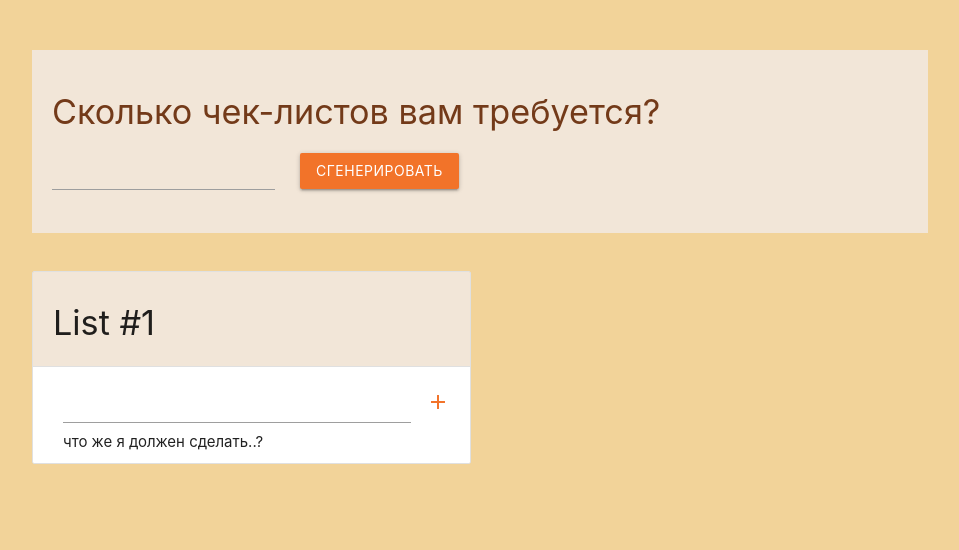
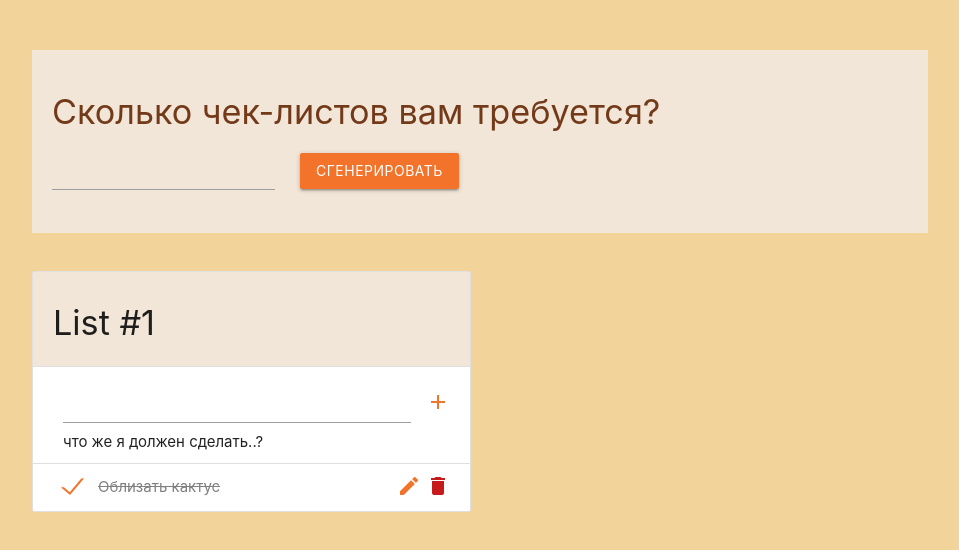
Before and after one commit to LinaCor/note-sheet, a React (Create React App) app: page / in a window 1280 px wide. Shown: the top 550 px of the page, without its empty margins (160-1119 px from the left). Built offline with nearby package versions, Linux system fonts and the light colour scheme.

Commit message:
fix logic

```diff
--- a/src/components/List.js
+++ b/src/components/List.js
@@ -4,19 +4,23 @@ import { useContext } from "react";
 import { ListContext } from "../context";
 
 
-export default function List() {
+export default function List({ id, index }) {
 
   const { listItems, addNewListItem } = useContext(ListContext);
+  const currentList = listItems[index].items;
+
 
   function clickInput() {
-    const input = document.querySelector('.list-input');
+    const input = document.querySelector(`.list-input-${index}`);
+
     if (input.value) {
       const newObject = {
         id: uuidv4(),
         title: input.value,
         isChecked: false,
+        indexList: index,
       }
-      addNewListItem(newObject);
+      addNewListItem(newObject, index);
       input.value = '';
     } else {
       return;
@@ -32,11 +36,11 @@ export default function List() {
   return (
     <div className="collection-container">
       <ul className="collection with-header">
-        <li className="collection-header"><h4>List #1</h4></li>
+        <li className="collection-header"><h4>List #{index + 1}</h4></li>
         <li className="collection-item">
           <div>
             <label className="collection-input">
-              <input type="text" className="list-input"
+              <input type="text" className={`list-input-${index}`}
                 onKeyDown={handleKeyPress}
               />
               <button className="secondary-content" onClick={clickInput}><i className="material-icons add-icon">add</i></button>
@@ -44,7 +48,7 @@ export default function List() {
             <span>что же я должен сделать..?</span>
           </div>
         </li>
-        {listItems.map((el) => {
+        {currentList.map((el) => {
           return <ListItem key={el.id} {...el} />
         })}
       </ul>
--- a/src/components/ListItem.js
+++ b/src/components/ListItem.js
@@ -1,13 +1,13 @@
 import { useContext } from "react";
 import { ListContext } from "../context";
 
-export default function ListItem({ title, id, isChecked }) {
+export default function ListItem({ title, id, isChecked, indexList }) {
 
   const { removeListItem, changeListitem, isItemChecked } = useContext(ListContext);
 
   const handleChecked = (evt) => {
     if (evt.target.checked || !evt.target.checked) {
-      isItemChecked(id);
+      isItemChecked(id, indexList);
     }
   }
 
@@ -21,10 +21,10 @@ export default function ListItem({ title, id, isChecked }) {
         <span className="label-content">{title}</span>
       </label>
       <button className="secondary-content"
-        onClick={() => changeListitem(id)}
+        onClick={() => changeListitem(id, indexList)}
       ><i className="material-icons create-icon">create</i></button>
       <button className="secondary-content"
-        onClick={() => removeListItem(id)}
+        onClick={() => removeListItem(id, indexList)}
       ><i className="material-icons delete-icon">delete</i></button>
     </li>
   );
--- a/src/components/Notebook.js
+++ b/src/components/Notebook.js
@@ -12,20 +12,22 @@ export default function Notebook() {
 
   const { getListitem } = useContext(ListContext);
 
-  useEffect(() => {
-    const locallist = localStorage.getItem('list#1');
-    if (locallist) {
-      getListitem(JSON.parse(locallist));
-    }
-    //eslint-disable-next-line
-  }, []);
-
+  //useEffect(() => {
+  //  const locallist = localStorage.getItem('list#1');
+  //  if (locallist) {
+  //    getListitem(JSON.parse(locallist));
+  //  }
+  //  //eslint-disable-next-line
+  //}, []);
 
   const selectQuantity = (value) => {
     let currentValue = parseInt(value);
     if (!isNaN(currentValue)) {
-      const arr = Array.from({ length: currentValue }, (_, i) => i + 1);
-      setQuanityList(arr);
+      const newLists = Array.from({ length: currentValue }, () => ({
+        id: uuidv4(),
+        items: [],
+      }));
+      setQuanityList(newLists);
     }
   }
 
@@ -34,12 +36,9 @@ export default function Notebook() {
     <div>
       <QuantityNote selectQuantity={selectQuantity} />
       <div className="main-container container">
-        <List />
-        {/*{quanityList.map(el => {
-          const listId = uuidv4();
-          return (
-            <List key={listId} id={listId} addListitem={addListitem} listContent={listContent} removeListItem={removeListItem} changeListitem={changeListitem} />)
-        })}*/}
+        {quanityList.map((el, index) => {
+          return <List key={el.id} id={el.id} index={index} />
+        })}
       </div>
     </div>
   )
--- a/src/context.js
+++ b/src/context.js
@@ -1,12 +1,67 @@
 import { createContext, useReducer } from "react";
 import { reducer } from "./reducer";
+import { v4 as uuidv4 } from "uuid";
+
 
 const initialState = {
-  listItems: [],
+  listItems: [
+    {
+      id: 'list1',
+      title: 'List #1',
+      items: [
+        { id: uuidv4(), title: 'Облизать кактус', isChecked: true, indexList: 0 },
+      ],
+    },
+    {
+      id: 'list2',
+      title: 'List #2',
+      items: [
+        { id: uuidv4(), title: 'Стать королём шаманов', isChecked: false, indexList: 1 },
+      ],
+    },
+    {
+      id: 'list3',
+      title: 'List #3',
+      items: [],
+    },
+    {
+      id: 'list4',
+      title: 'List #4',
+      items: [],
+    },
+    {
+      id: 'list5',
+      title: 'List #5',
+      items: [],
+    },
+    {
+      id: 'list6',
+      title: 'List #6',
+      items: [],
+    },
+    {
+      id: 'list7',
+      title: 'List #7',
+      items: [],
+    },
+    {
+      id: 'list8',
+      title: 'List #8',
+      items: [],
+    },
+    {
+      id: 'list9',
+      title: 'List #9',
+      items: [],
+    },
+    {
+      id: 'list10',
+      title: 'List #10',
+      items: [],
+    }],
 };
 
 export const ListContext = createContext();
-
 
 
 export const ContextProvider = ({ children }) => {
@@ -16,21 +71,23 @@ export const ContextProvider = ({ children }) => {
     dispatch({ type: 'LOAD', payload: data });
   }
 
-  value.removeListItem = (id) => {
-    dispatch({ type: 'DELETE', payload: { id: id } });
+  value.removeListItem = (id, index) => {
+    dispatch({ type: 'DELETE', payload: { id, index } });
   }
 
-  value.changeListitem = (id) => {
-    dispatch({ type: 'CHANGE', payload: { id: id } });
+  value.changeListitem = (id, index) => {
+    dispatch({ type: 'CHANGE', payload: { id, index } });
   }
 
-  value.addNewListItem = (item) => {
-    dispatch({ type: 'ADD', payload: item });
+  value.addNewListItem = (item, index) => {
+    dispatch({ type: 'ADD', payload: { item, index } });
   }
 
-  value.isItemChecked = (id) => {
-    dispatch({ type: 'CHECKED', payload: { id: id } });
+  value.isItemChecked = (id, index) => {
+    dispatch({ type: 'CHECKED', payload: { id, index } });
   }
+
+
 
   return (
     <ListContext.Provider value={value}>
--- a/src/reducer.js
+++ b/src/reducer.js
@@ -1,6 +1,6 @@
 export const reducer = (state, { type, payload }) => {
+
   switch (type) {
-
     case 'LOAD':
       return {
         ...state,
@@ -10,34 +10,56 @@ export const reducer = (state, { type, payload }) => {
     case 'DELETE':
       return {
         ...state,
-        listItems: state.listItems.filter(el => el.id !== payload.id),
+        listItems: state.listItems.map((list, index) => {
+          if (index === payload.index) {
+            return {
+              ...list,
+              items: list.items.filter(el => el.id !== payload.id)
+            };
           }
+          return list;
+        }),
+      };
 
     case 'CHANGE':
-      const input = document.querySelector('.list-input');
-      const currentIndex = state.listItems.findIndex(el => el.id === payload.id);
-
-      input.value = state.listItems[currentIndex].title;
-      const newArr = state.listItems.filter(el => el.id !== payload.id);
-
+      const input = document.querySelector(`.list-input-${payload.index}`);
       return {
         ...state,
-        listItems: newArr
+        listItems: state.listItems.map((list, index) => {
+          if (index === payload.index) {
+            const currentTitleArray = list.items.filter(el => el.id === payload.id);
+            const currentTitle = currentTitleArray[0].title;
+            input.value = currentTitle;
+            return {
+              ...list,
+              items: list.items.filter(el => el.id !== payload.id)
+            };
           }
+          return list;
+        }),
+      };
 
     case 'ADD':
-      const newList = [...state.listItems, payload];
-      localStorage.setItem('list#1', JSON.stringify(newList));
       return {
         ...state,
-        listItems: newList,
+        listItems: state.listItems.map((list, index) => {
+          if (index === payload.index) {
+            return {
+              ...list,
+              items: [...list.items, payload.item]
+            };
+          }
+          return list;
+        }),
       }
 
     case 'CHECKED':
-      const indexCheck = state.listItems.findIndex(el => el.id === payload.id);
-
-      const checkArr = state.listItems.map((el, index) => {
-        if (index === indexCheck) {
+      return {
+        ...state,
+        listItems: state.listItems.map((list, index) => {
+          if (index === payload.index) {
+            const newArr = list.items.map((el) => {
+              if (el.id === payload.id) {
                 return {
                   ...el,
                   isChecked: !el.isChecked,
@@ -45,14 +67,16 @@ export const reducer = (state, { type, payload }) => {
               } else {
                 return el;
               }
-      });
+            })
+            return {
+              ...list,
+              items: newArr,
+            };
+          }
 
-      localStorage.setItem('list#1', JSON.stringify(checkArr));
-
-      return {
-        ...state,
-        listItems: checkArr,
-      }
+          return list;
+        }),
+      };
 
     default: return state;
   }
```
Lines whose indentation alone changed are shown as unchanged.
